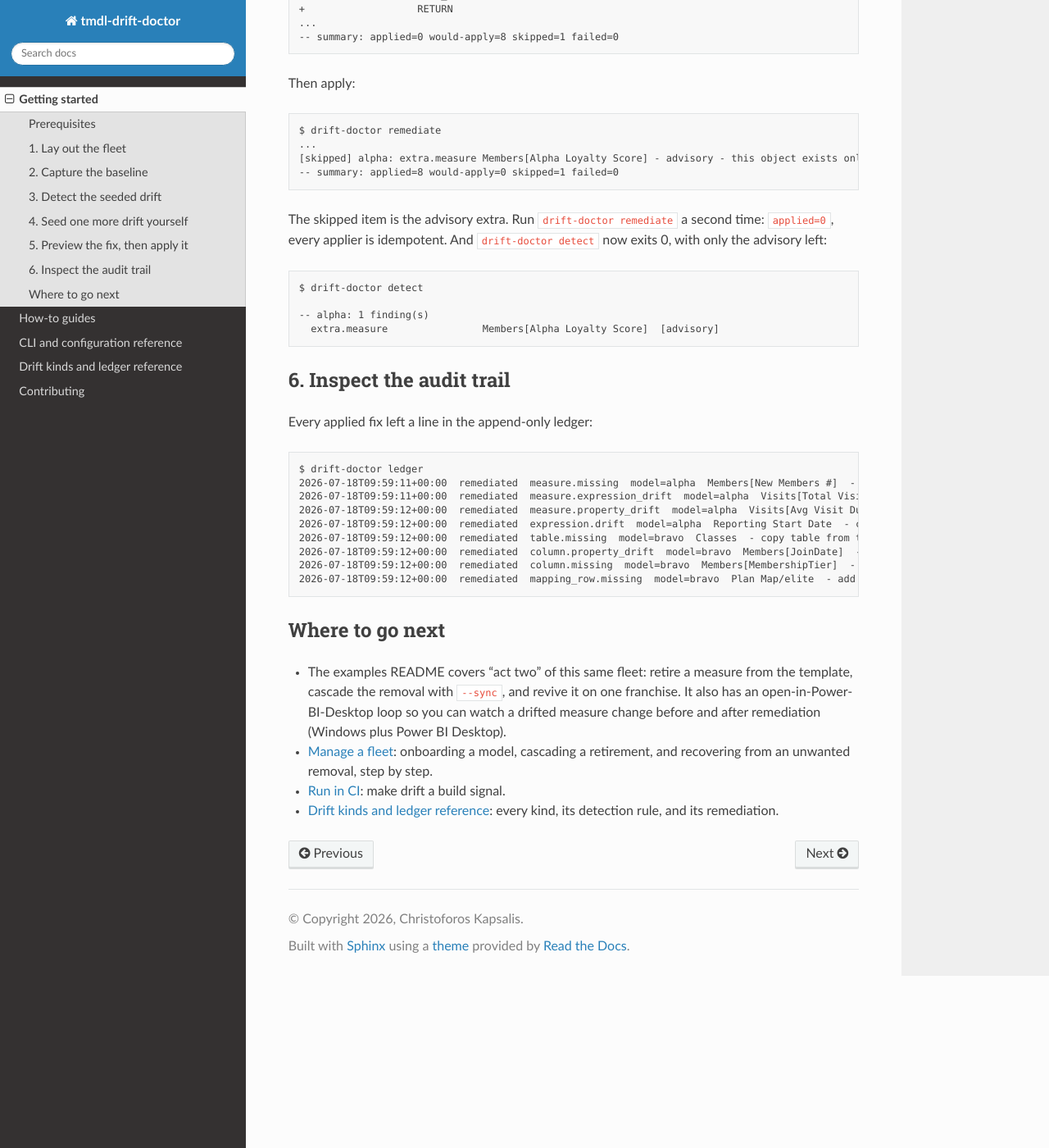
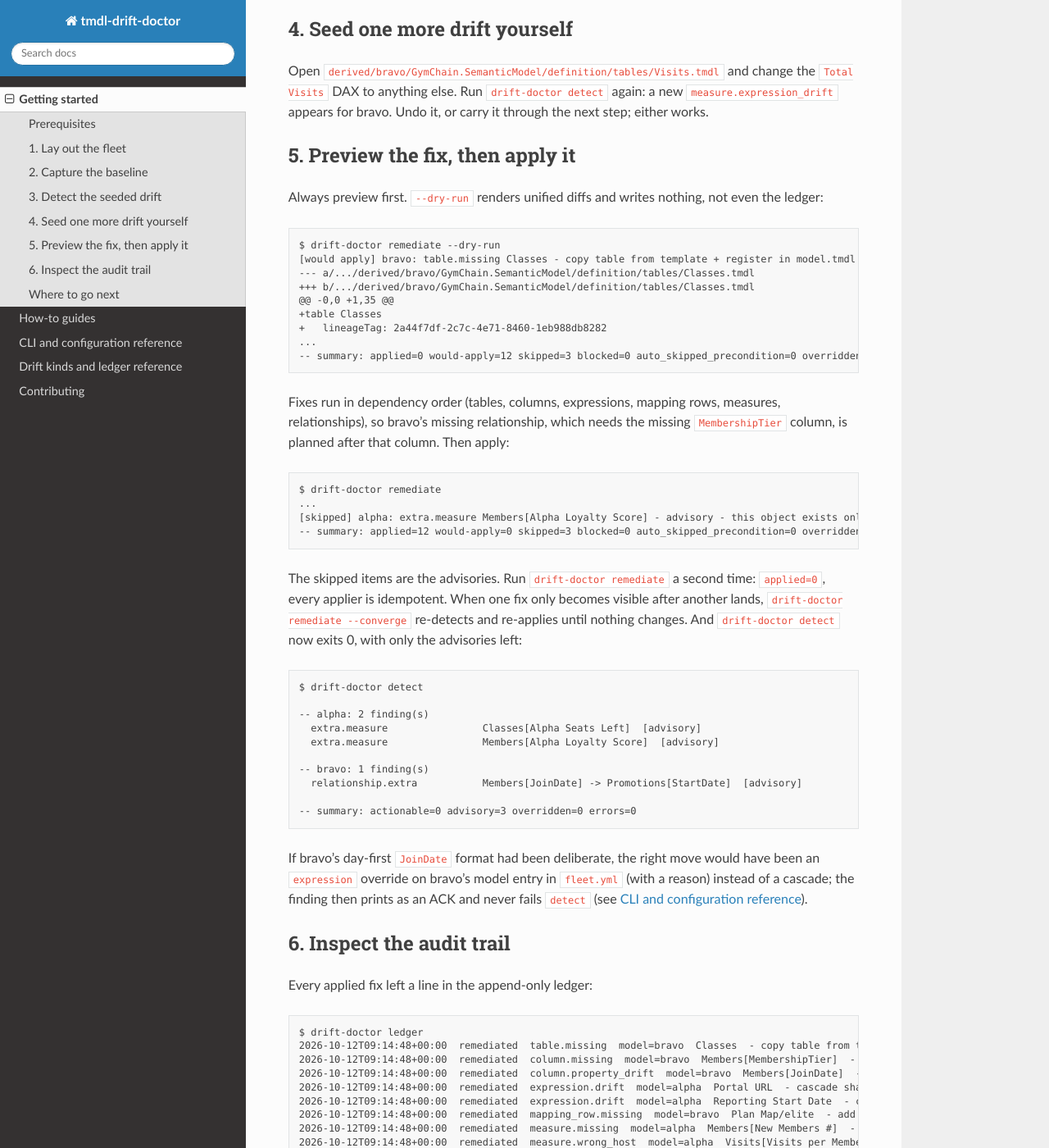
Before and after one commit to C-Kapsalis/tmdl-drift-doctor-documentation, a Sphinx documentation site: the page built from docs/tutorials/getting-started.rst, in a window 1280 px wide and 1400 px high, scrolled down 3139 px. Shown: the whole window at 82% size. Built offline with Sphinx 7.4.7 and the Read the Docs theme 3.1.0, drawn with Linux system fonts in a browser that asks for light colours; some of the changed text lies outside the part shown.

Commit message:
Refresh the tutorial and fleet how-to for the 1.1.0 example fleet
Real output from the updated example fleet (relationships, a wrong-host
measure, an https string change, a reordered meta bag), plus overrides,
advisory gating, --converge, and blocked retirements where they come up.

Co-Authored-By: Claude Opus 5.5 (1M context) <noreply@anthropic.com>

```diff
--- a/docs/tutorials/getting-started.rst
+++ b/docs/tutorials/getting-started.rst
@@ -86,6 +86,7 @@ non-destructive kind and lists ``retire.measure``, which still needs
         # ... every non-destructive kind, plus retire.measure
       expressions:
         - Reporting Start Date
+        - Portal URL
 
 2. Capture the baseline
 ---------------------------
@@ -94,7 +95,7 @@ non-destructive kind and lists ``retire.measure``, which still needs
 
     $ drift-doctor capture
     baseline written: .drift-doctor/baseline.json
-      tables=5 columns=16 measures=8 mapping_rows=4 expressions=2
+      tables=5 columns=17 measures=9 relationships=3 mapping_rows=4 expressions=3
 
 The baseline is the committed statement of what the template contains.
 Every ``detect`` and ``remediate`` run compares derived models against
@@ -110,7 +111,7 @@ The example franchises ship with drift already seeded, so:
 
     $ drift-doctor detect
 
-    -- alpha: 5 finding(s)
+    -- alpha: 8 finding(s)
       measure.missing              Members[New Members #]
       measure.expression_drift     Visits[Total Visits]
           template: COUNTROWS(Visits)
@@ -118,10 +119,15 @@ The example franchises ship with drift already seeded, so:
       measure.property_drift       Visits[Avg Visit Duration]
           template: formatString=0.0
           derived:  formatString=0.00
+      measure.wrong_host           Visits[Visits per Member]
+          template: Visits
+          derived:  Members
+      expression.drift             Portal URL
       expression.drift             Reporting Start Date
+      extra.measure                Classes[Alpha Seats Left]  [advisory]
       extra.measure                Members[Alpha Loyalty Score]  [advisory]
 
-    -- bravo: 4 finding(s)
+    -- bravo: 7 finding(s)
       table.missing                Classes
       column.property_drift        Members[JoinDate]
           template: dataType=dateTime, formatString=yyyy-mm-dd, sourceColumn=JoinDate, summarizeBy=none
@@ -130,13 +136,34 @@ The example franchises ship with drift already seeded, so:
       mapping_row.missing          Plan Map/elite
           template: {"elite", "Elite", 89}
           derived:  None
+      relationship.missing         Members[MembershipTier] -> Plan Map[PlanKey]
+          template: (engine defaults)
+          derived:  None
+      relationship.modified        Visits[MemberId] -> Members[MemberId]
+          template: (engine defaults)
+          derived:  crossFilteringBehavior=bothDirections
+      relationship.extra           Members[JoinDate] -> Promotions[StartDate]  [advisory]
 
-``detect`` exited 1, meaning remediable drift exists, which is what
-makes it a CI gate. Two more things to notice:
+    -- summary: actionable=12 advisory=3 overridden=0 errors=0
 
-- ``extra.measure`` is tagged advisory: alpha's own ``Alpha Loyalty
-  Score`` is a legitimate franchise extension. The suite reports it and
-  will never delete it (see :doc:`../reference/drift-kinds-and-ledger`).
+``detect`` exited 1, meaning actionable drift exists, which is what
+makes it a CI gate. A few more things to notice:
+
+- The ``[advisory]`` findings are the franchises' own work: alpha's
+  ``Alpha Loyalty Score`` and ``Alpha Seats Left``, and bravo's own
+  relationship. The suite reports them and will never delete them (see
+  :doc:`../reference/drift-kinds-and-ledger`).
+- ``measure.wrong_host``: alpha keeps ``Visits per Member`` on
+  ``Members``. Measure names are model-global, so it is not reported as
+  missing from ``Visits``; the fix moves the block instead of inserting
+  a second copy.
+- Relationships are matched on their columns, not their GUIDs, so
+  alpha's relationships (same columns, different block names) are not
+  drift.
+- ``Portal URL`` differs only inside an ``https://`` string, and it is
+  caught: comment stripping never touches string literals. Bravo
+  re-saved ``Reporting Start Date`` with its ``meta [...]`` bag in a
+  different order, and that is not flagged.
 - The ``Data Source`` parameter also differs in both franchises, and is
   not flagged, because only allowlist-named shared expressions are
   compared. Cascading connection parameters would repoint every
@@ -160,39 +187,51 @@ nothing, not even the ledger:
 ::
 
     $ drift-doctor remediate --dry-run
-    [would apply] alpha: measure.missing Members[New Members #] - insert measure block from template (fresh lineage tag)
-    --- a/.../derived/alpha/GymChain.SemanticModel/definition/tables/Members.tmdl
-    +++ b/.../derived/alpha/GymChain.SemanticModel/definition/tables/Members.tmdl
-    @@ -35,6 +35,18 @@
-     		lineageTag: aaaa1111-1111-4111-8111-000000000008
+    [would apply] bravo: table.missing Classes - copy table from template + register in model.tmdl (review the partition source - it is the template's)
+    --- a/.../derived/bravo/GymChain.SemanticModel/definition/tables/Classes.tmdl
+    +++ b/.../derived/bravo/GymChain.SemanticModel/definition/tables/Classes.tmdl
+    @@ -0,0 +1,35 @@
+    +table Classes
+    +	lineageTag: 2a44f7df-2c7c-4e71-8460-1eb988db8282
+    ...
+    -- summary: applied=0 would-apply=12 skipped=3 blocked=0 auto_skipped_precondition=0 overridden=0 failed=0
 
-    +	/// New joiners inside the reporting window.
-    +	measure 'New Members #' =
-    +
-    +			VAR _start = DATE(2024, 1, 1)
-    +			RETURN
-    ...
-    -- summary: applied=0 would-apply=8 skipped=1 failed=0
-
-Then apply:
+Fixes run in dependency order (tables, columns, expressions, mapping
+rows, measures, relationships), so bravo's missing relationship, which
+needs the missing ``MembershipTier`` column, is planned after that
+column. Then apply:
 
 ::
 
     $ drift-doctor remediate
     ...
     [skipped] alpha: extra.measure Members[Alpha Loyalty Score] - advisory - this object exists only in the derived model; extensions are reported for review, never auto-remediated. ...
-    -- summary: applied=8 would-apply=0 skipped=1 failed=0
+    -- summary: applied=12 would-apply=0 skipped=3 blocked=0 auto_skipped_precondition=0 overridden=0 failed=0
 
-The skipped item is the advisory extra. Run ``drift-doctor remediate``
-a second time: ``applied=0``, every applier is idempotent. And
-``drift-doctor detect`` now exits 0, with only the advisory left:
+The skipped items are the advisories. Run ``drift-doctor remediate``
+a second time: ``applied=0``, every applier is idempotent. When one fix
+only becomes visible after another lands, ``drift-doctor remediate
+--converge`` re-detects and re-applies until nothing changes. And
+``drift-doctor detect`` now exits 0, with only the advisories left:
 
 ::
 
     $ drift-doctor detect
 
-    -- alpha: 1 finding(s)
+    -- alpha: 2 finding(s)
+      extra.measure                Classes[Alpha Seats Left]  [advisory]
       extra.measure                Members[Alpha Loyalty Score]  [advisory]
+
+    -- bravo: 1 finding(s)
+      relationship.extra           Members[JoinDate] -> Promotions[StartDate]  [advisory]
+
+    -- summary: actionable=0 advisory=3 overridden=0 errors=0
+
+If bravo's day-first ``JoinDate`` format had been deliberate, the right
+move would have been an ``expression`` override on bravo's model entry
+in ``fleet.yml`` (with a reason) instead of a cascade; the finding then
+prints as an ACK and never fails ``detect`` (see
+:doc:`../reference/cli-and-configuration`).
 
 6. Inspect the audit trail
 -------------------------------
@@ -202,14 +241,21 @@ Every applied fix left a line in the append-only ledger:
 ::
 
     $ drift-doctor ledger
-    2026-07-18T09:59:11+00:00  remediated  measure.missing  model=alpha  Members[New Members #]  - insert measure block from template (fresh lineage tag)
-    2026-07-18T09:59:11+00:00  remediated  measure.expression_drift  model=alpha  Visits[Total Visits]  - overwrite measure block from template (lineage tag preserved)
-    2026-07-18T09:59:12+00:00  remediated  measure.property_drift  model=alpha  Visits[Avg Visit Duration]  - overwrite measure block from template (lineage tag preserved)
-    2026-07-18T09:59:12+00:00  remediated  expression.drift  model=alpha  Reporting Start Date  - cascade shared expression 'Reporting Start Date' from template (allowlist-named; everything else untouched)
-    2026-07-18T09:59:12+00:00  remediated  table.missing  model=bravo  Classes  - copy table from template + register in model.tmdl (review the partition source, it is the template's)
-    2026-07-18T09:59:12+00:00  remediated  column.property_drift  model=bravo  Members[JoinDate]  - overwrite column block from template (lineage tag preserved)
-    2026-07-18T09:59:12+00:00  remediated  column.missing  model=bravo  Members[MembershipTier]  - insert column block from template (fresh lineage tag)
-    2026-07-18T09:59:12+00:00  remediated  mapping_row.missing  model=bravo  Plan Map/elite  - add mapping row 'elite' from template
+    2026-10-12T09:14:48+00:00  remediated  table.missing  model=bravo  Classes  - copy table from template + register in model.tmdl (review the partition source - it is the template's)
+    2026-10-12T09:14:48+00:00  remediated  column.missing  model=bravo  Members[MembershipTier]  - insert column block from template (fresh lineage tag)
+    2026-10-12T09:14:48+00:00  remediated  column.property_drift  model=bravo  Members[JoinDate]  - overwrite column block from template (lineage tag preserved)
+    2026-10-12T09:14:48+00:00  remediated  expression.drift  model=alpha  Portal URL  - cascade shared expression 'Portal URL' from template (allowlist-named; everything else untouched)
+    2026-10-12T09:14:48+00:00  remediated  expression.drift  model=alpha  Reporting Start Date  - cascade shared expression 'Reporting Start Date' from template (allowlist-named; everything else untouched)
+    2026-10-12T09:14:48+00:00  remediated  mapping_row.missing  model=bravo  Plan Map/elite  - add mapping row 'elite' from template
+    2026-10-12T09:14:48+00:00  remediated  measure.missing  model=alpha  Members[New Members #]  - insert measure block from template (fresh lineage tag)
+    2026-10-12T09:14:48+00:00  remediated  measure.wrong_host  model=alpha  Visits[Visits per Member]  - move measure block verbatim from 'Members' to the template's host 'Visits' (DAX and lineage tag untouched)
+    2026-10-12T09:14:48+00:00  remediated  measure.expression_drift  model=alpha  Visits[Total Visits]  - overwrite measure block from template (lineage tag preserved)
+    2026-10-12T09:14:48+00:00  remediated  measure.property_drift  model=alpha  Visits[Avg Visit Duration]  - overwrite measure block from template (lineage tag preserved)
+    2026-10-12T09:14:48+00:00  remediated  relationship.missing  model=bravo  Members[MembershipTier] -> Plan Map[PlanKey]  - append relationship block from template
+    2026-10-12T09:14:48+00:00  remediated  relationship.modified  model=bravo  Visits[MemberId] -> Members[MemberId]  - overwrite relationship properties from template (block name kept)
+
+``drift-doctor audit`` reads these lines back and confirms each fix is
+still in place; it exits 4 if one was undone.
 
 Where to go next
 --------------------
@@ -221,6 +267,7 @@ Where to go next
   remediation (Windows plus Power BI Desktop).
 - :doc:`../how-to/manage-a-fleet`: onboarding a model, cascading a
   retirement, and recovering from an unwanted removal, step by step.
-- :doc:`../how-to/run-in-ci`: make drift a build signal.
+- :doc:`../how-to/run-in-ci`: make drift a build signal with the
+  ratchet, the audit, and the review queue.
 - :doc:`../reference/drift-kinds-and-ledger`: every kind, its detection
   rule, and its remediation.
```
Also changed, not shown: other parts of docs/tutorials/getting-started.rst (+2 -2 lines), docs/how-to/manage-a-fleet.rst (+45 -8 lines).
